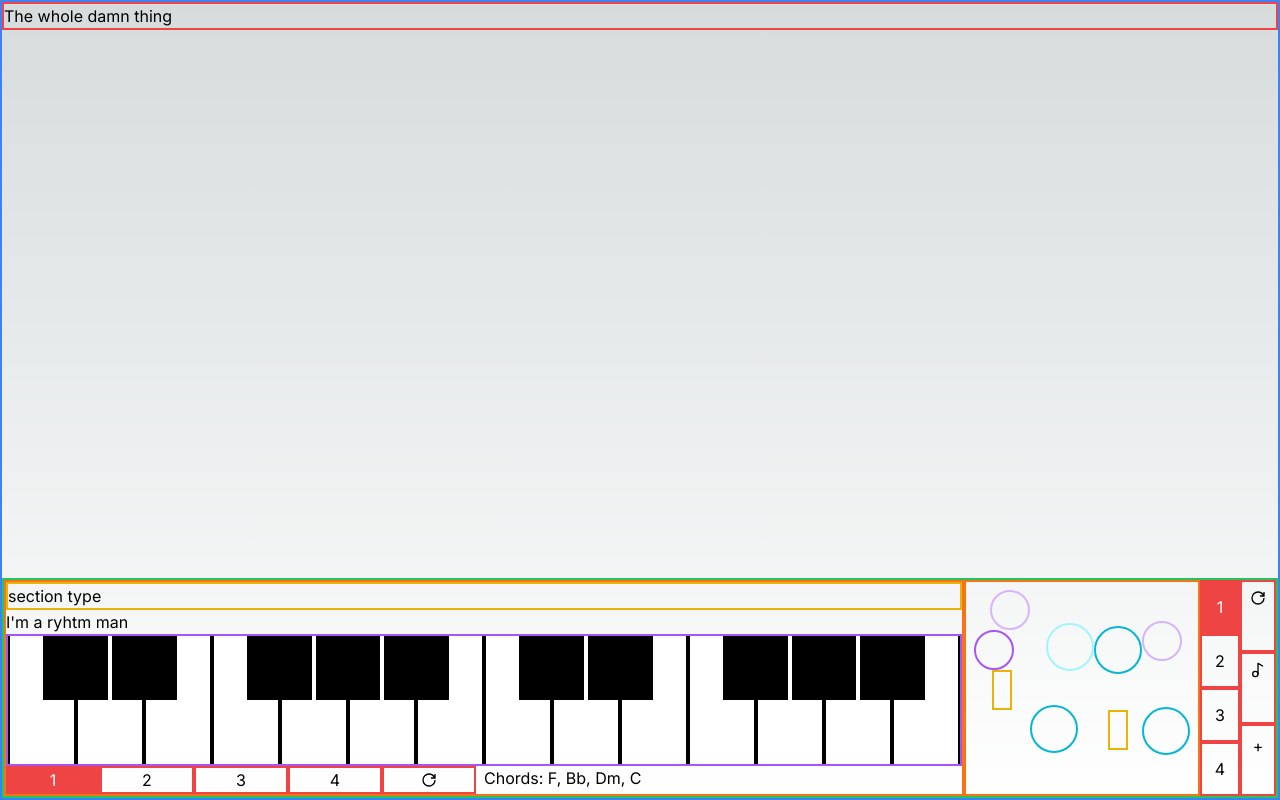
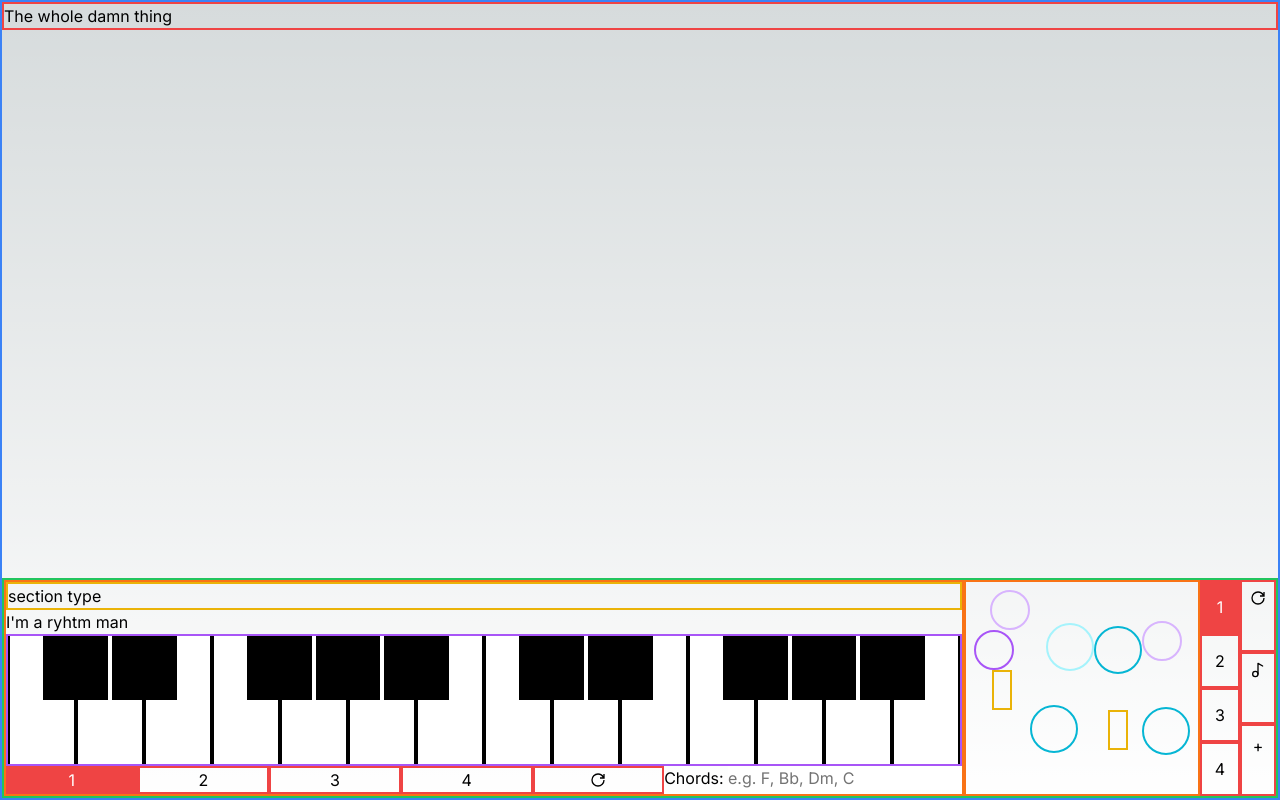
Before and after one commit to AdamSaunders26/iRock-Arranger, a Next.js app: page / in a window 1280 px wide. Built offline with nearby package versions, Linux system fonts and the light colour scheme.

Commit message:
add editable chord field

```diff
--- /dev/null
+++ b/app/ChordInput.tsx
@@ -0,0 +1,27 @@
+"use client";
+import { useState } from "react";
+
+export default function ChordInput() {
+  const [chords, setChords] = useState("e.g. F, Bb, Dm, C");
+  return (
+    <div>
+      <label htmlFor="chords">Chords: </label>
+      <input
+        className={
+          chords === "e.g. F, Bb, Dm, C" ? "text-neutral-500" : "text-black"
+        }
+        id="chords"
+        value={chords}
+        onFocus={() => {
+          if (chords === "e.g. F, Bb, Dm, C") {
+            setChords("");
+          }
+        }}
+        onChange={(e) => {
+          console.log(e.target.value);
+          setChords(e.target.value);
+        }}
+      />
+    </div>
+  );
+}
--- a/app/Section.tsx
+++ b/app/Section.tsx
@@ -6,6 +6,7 @@ import NumberSelector from "./NumberSelector";
 import RhythmStave from "./RhythmStave";
 import ToolSelector from "./ToolSelector";
 import KeysNumberSelector from "./KeysNumberSelector";
+import ChordInput from "./ChordInput";
 
 export default function Section() {
   const [currentNum, setCurrentNum] = useState(1);
@@ -25,7 +26,8 @@ export default function Section() {
             currentNum={keysCurrentNum}
             setCurrentNum={setKeysCurrentNum}
           />
-          <p className="flex-1 px-2">Chords: F, Bb, Dm, C</p>
+          {/* <p className="flex-1 px-2">Chords: F, Bb, Dm, C</p> */}
+          <ChordInput />
         </div>
       </div>
       <div className="flex">
```
